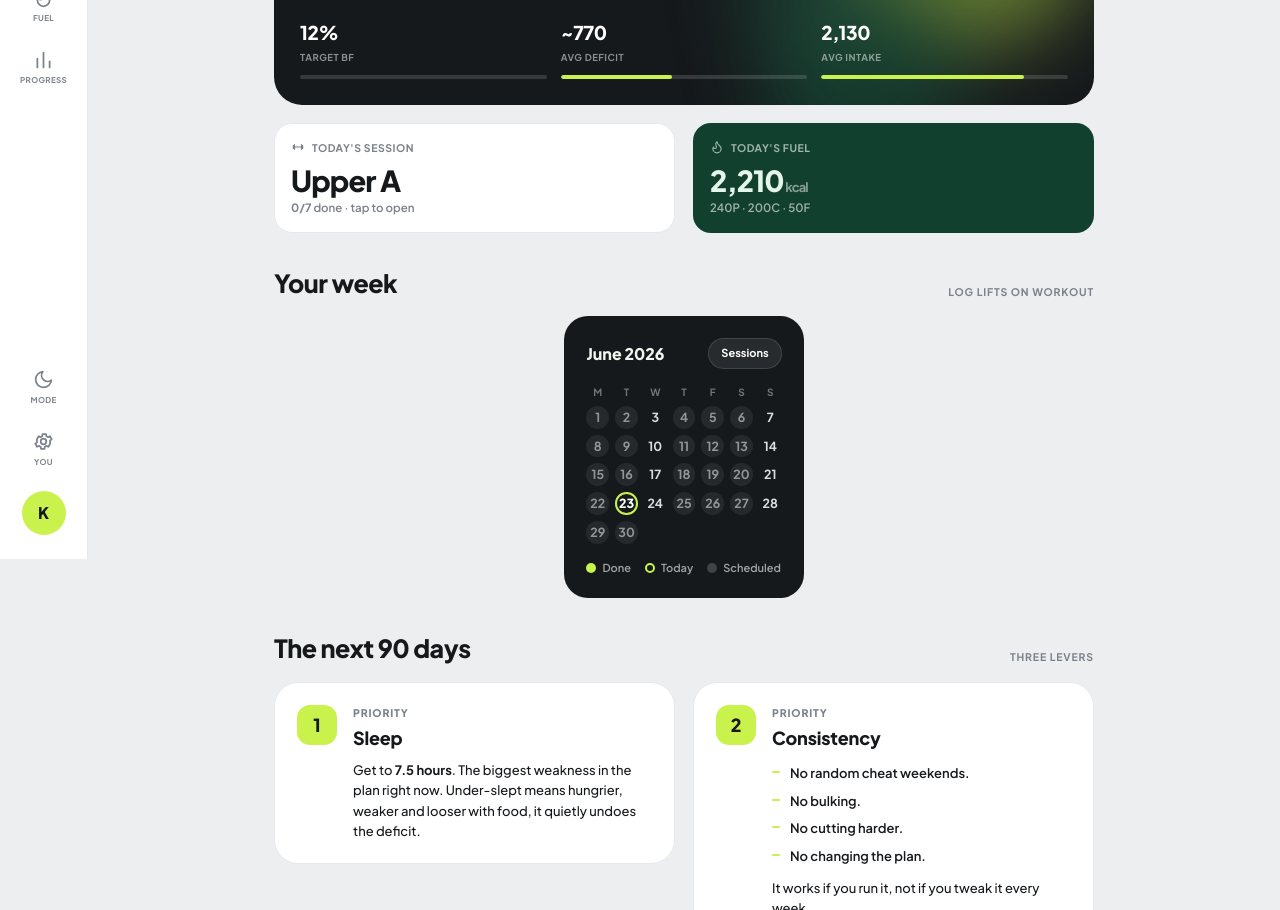
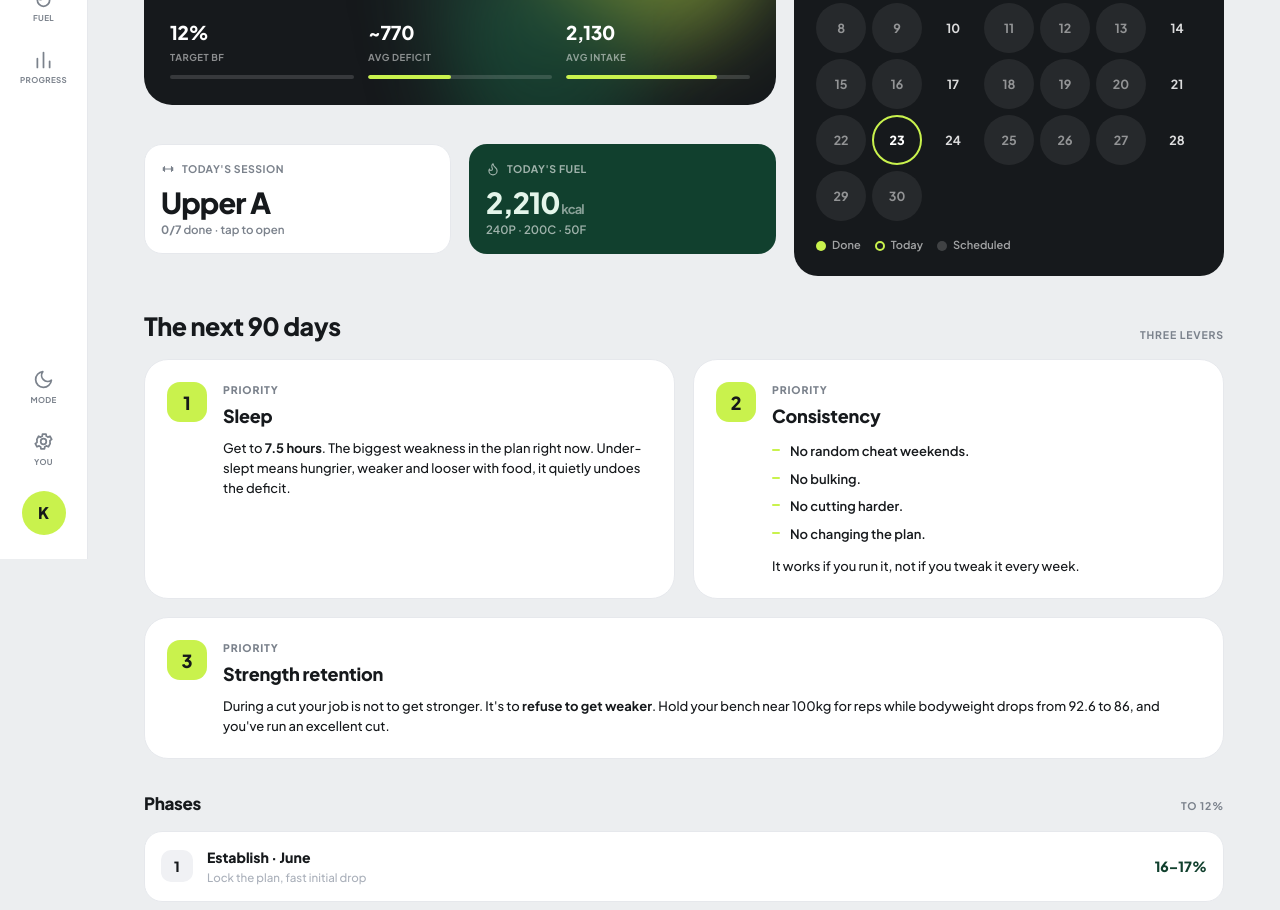
Before and after one commit to pexllecn/fitness, a plain HTML site: page index.html in a window 1280 px wide. Shown: the part 241-1151 px from the top of the page. Drawn offline with Linux system fonts and the light colour scheme.

Commit message:
Update index.html

```diff
--- a/index.html
+++ b/index.html
@@ -1,4 +1,3 @@
-
 <!DOCTYPE html>
 <html lang="en" data-theme="light">
 <head>
@@ -379,18 +378,18 @@ details.fx .eq{background:var(--bg);border:1px solid var(--line);border-radius:1
   .tttext b{font-size:27px;font-weight:800;letter-spacing:-.02em;display:block;line-height:1}
   .tttext span{font-size:13px;color:var(--muted);font-weight:600}
   .ttools{display:none}
-  .view{max-width:820px;margin:0 auto}.view.on{gap:32px}
+  .view{max-width:1080px;margin:0 auto}.view.on{gap:32px}
   .shead h2{font-size:25px}
-  .cols2{display:grid;grid-template-columns:1fr 1fr;gap:18px;align-items:start}
+  .cols2{display:grid;grid-template-columns:1fr 1fr;gap:18px;align-items:stretch}
   .mealwrap{display:grid;grid-template-columns:1fr 1fr;gap:14px}
   .span2{grid-column:1/3}
   .wlist{display:grid;grid-template-columns:1fr 1fr;gap:11px}
   .tilegrid.g3{gap:16px}
-  .dash{grid-template-columns:1fr 1fr;gap:18px;align-items:start}
+  .dash{grid-template-columns:1fr 1fr 1.4fr;gap:18px;align-items:start}
   .dash .hero{grid-column:1/3}
+  .dash .calendar{display:block;grid-column:3/4;grid-row:1/3;align-self:start}
   .dash .d-steps{grid-column:1/2}.dash .d-weight{grid-column:2/3}
   .hero .hday{font-size:38px}
-  .calendar{max-width:440px;margin-left:auto;margin-right:auto}
   #v-progress .block{max-width:660px;margin-left:auto;margin-right:auto}
   .fcol .mealwrap{grid-template-columns:1fr}
   .chartcard svg{max-width:620px;margin-left:auto;margin-right:auto}
@@ -409,6 +408,8 @@ details.fx .eq{background:var(--bg);border:1px solid var(--line);border-radius:1
 .fcoltot{display:flex;justify-content:space-between;align-items:center;border-radius:var(--r-sm);padding:13px 16px;font-size:12px;font-weight:700;border:1.5px solid var(--line);background:var(--panel)}
 .fcoltot.ok{border-color:var(--ok);background:color-mix(in srgb,var(--ok) 8%,var(--card))}
 .fcoltot .m{font-weight:800}.fcoltot.ok .m{color:var(--ok)}
+.fcol.weekend .fcolcard,.fcol.weekend .meal{background:color-mix(in srgb,var(--lime) 13%,var(--card));border-color:color-mix(in srgb,var(--lime) 26%,var(--line))}
+.fcol.weekend .fcoltot{background:color-mix(in srgb,var(--lime) 9%,var(--card))}
 @media(min-width:980px){.fuel-mobile{display:none}.fuel-desktop{display:block}}
 </style>
 </head>
@@ -443,16 +444,13 @@ details.fx .eq{background:var(--bg);border:1px solid var(--line);border-radius:1
       </div>
       <div class="tile d-steps" data-v="workout" style="cursor:pointer"><div class="ti"><svg viewBox="0 0 24 24" class="ic"><use href="#i-dumbbell"/></svg>Today's session</div><div class="tv" id="dashDay">Lower A</div><div class="tk"><b id="dashDone">0/7</b> done &middot; tap to open</div></div>
       <div class="tile forest d-weight"><div class="ti"><svg viewBox="0 0 24 24" class="ic"><use href="#i-flame"/></svg>Today's fuel</div><div class="tv"><span id="dashKcal">2,210</span><small> kcal</small></div><div class="tk" id="dashMacros">240P &middot; 200C &middot; 50F</div></div>
-    </div></div>
-    <div class="block">
-      <div class="shead"><h2>Your week</h2><span class="tagn">log lifts on Workout</span></div>
       <div class="calendar">
         <div class="calh"><b id="calMonth">June 2026</b><span class="pill">Sessions</span></div>
         <div class="caldow"><span>M</span><span>T</span><span>W</span><span>T</span><span>F</span><span>S</span><span>S</span></div>
         <div class="calgrid" id="calGrid"></div>
         <div class="callegend"><span><i style="background:var(--lime)"></i>Done</span><span><i style="border:2px solid var(--lime)"></i>Today</span><span><i style="background:rgba(255,255,255,.18)"></i>Scheduled</span></div>
       </div>
-    </div>
+    </div></div>
     <div class="block">
       <div class="shead"><h2>The next 90 days</h2><span class="tagn">three levers</span></div>
       <div class="cols2">
@@ -549,7 +547,7 @@ details.fx .eq{background:var(--bg);border:1px solid var(--line);border-radius:1
             <div class="mealwrap" id="fwMeals"></div>
             <div class="fcoltot" id="fwTot"></div>
           </div>
-          <div class="fcol">
+          <div class="fcol weekend">
             <div class="fcolcard"><div class="fcol-h"><div class="ft">Weekend</div><div class="fd" id="feDef">~970 under</div></div><div class="bignum"><span id="feKcal">1,930</span><small> kcal</small></div>
               <div class="macrobar"><div class="mb"><div class="v" id="feP">240<small>g</small></div><div class="l">Protein</div></div><div class="mb"><div class="v" id="feC">130<small>g</small></div><div class="l">Carbs</div></div><div class="mb"><div class="v" id="feF">50<small>g</small></div><div class="l">Fat</div></div></div></div>
             <div class="mealwrap" id="feMeals"></div>
```
